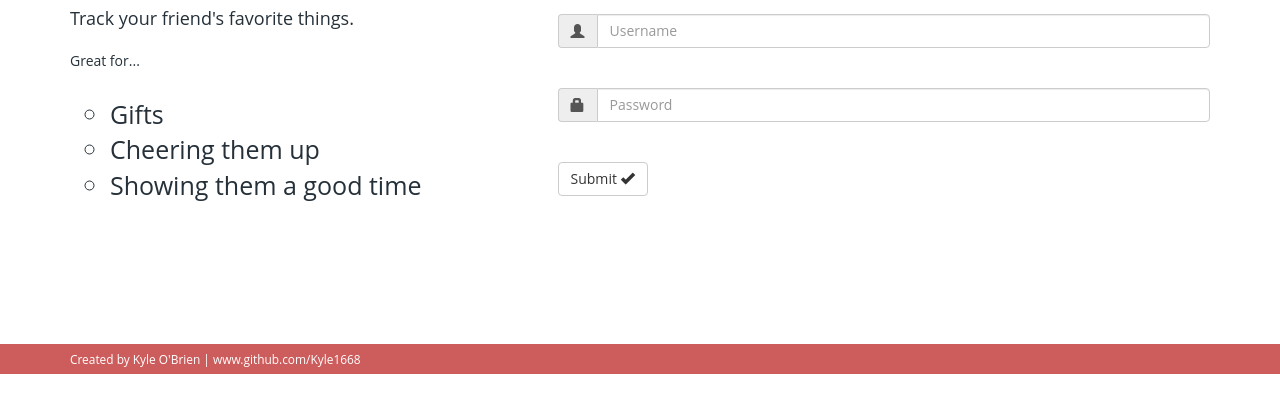
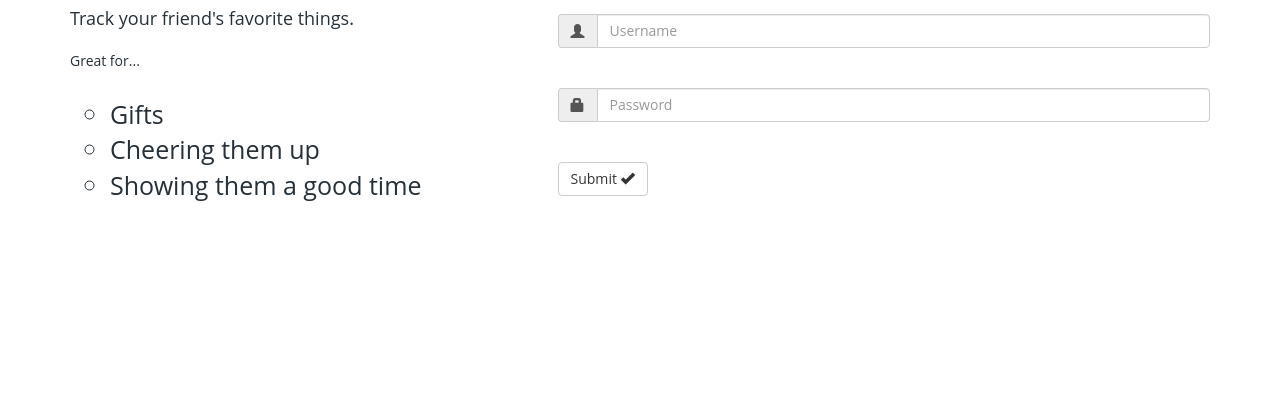
Before and after one commit to Kyle1668/PolyFav, a website: page public/index.html in a window 1280 px wide. Shown: the part 356-768 px from the top of the page. Drawn offline with nearby package versions, Linux system fonts and the light colour scheme.

Commit message:
removed footer

```diff
--- a/public/index.html
+++ b/public/index.html
@@ -69,16 +69,13 @@
         </div>
     </div>
 
-    <div class="footer">
-        <div class="container">
-            <small>Created by Kyle O'Brien | www.github.com/Kyle1668</small>
-        </div>
-    </div>
+    <!--<div class="footer">-->
+        <!--<div class="container">-->
+            <!--<small>Created by Kyle O'Brien | www.github.com/Kyle1668</small>-->
+        <!--</div>-->
+    <!--</div>-->
 
     <script src="https://code.jquery.com/jquery-3.2.1.min.js"></script>
 
-
-
-
 </body>
 </html>
```
